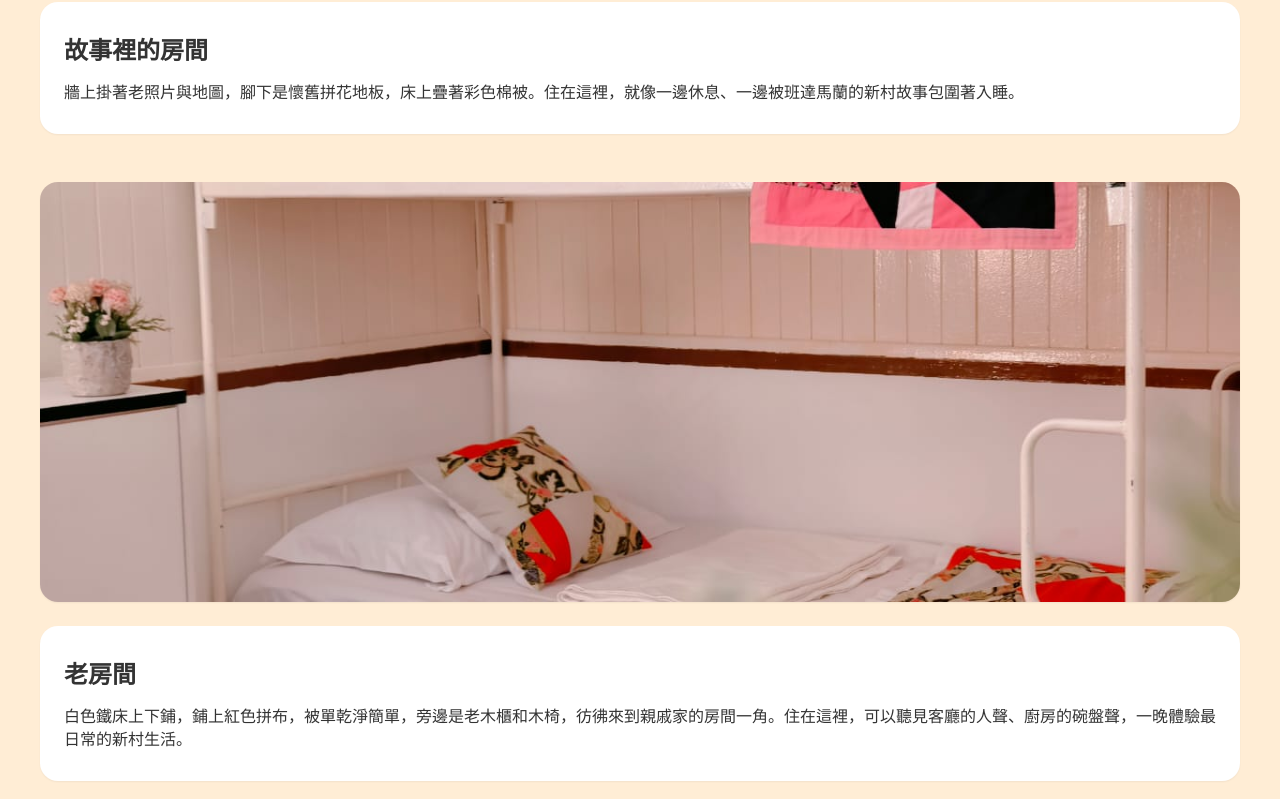
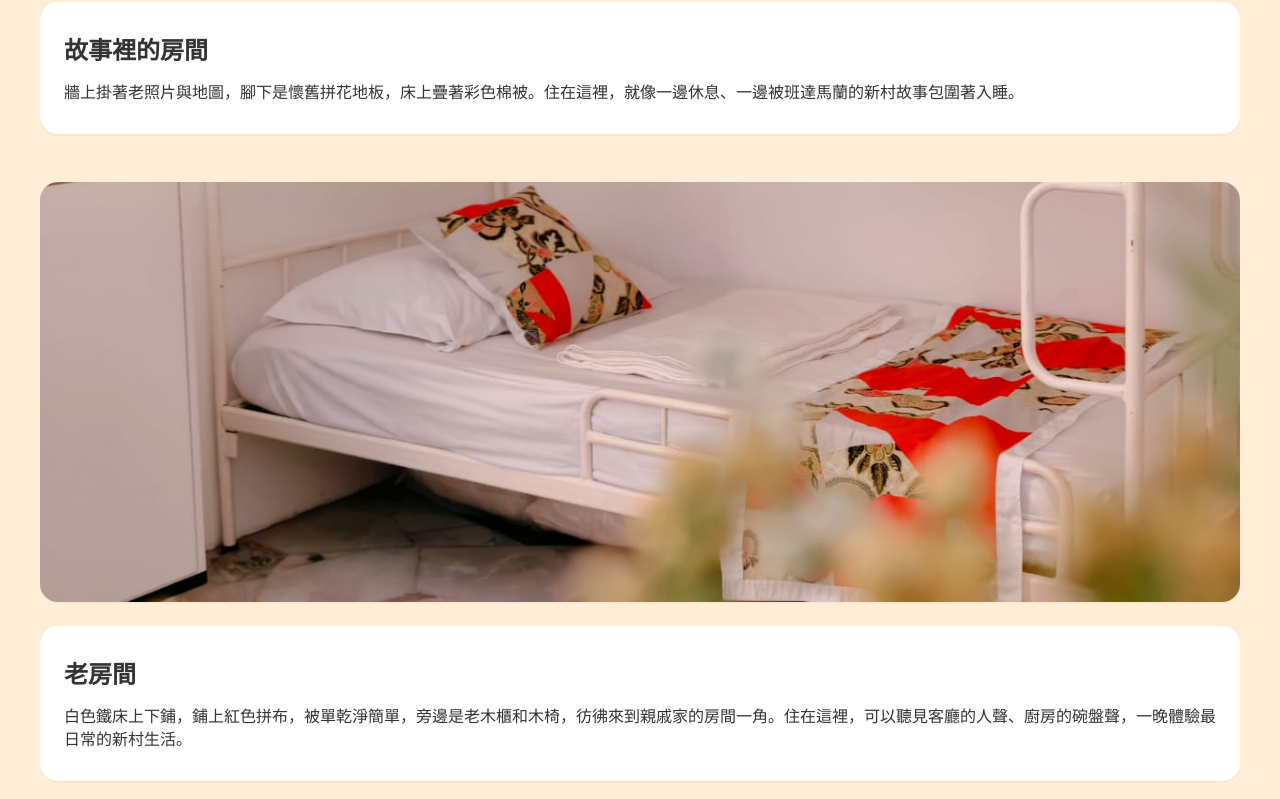
Before and after one commit to zellhuang0503/rumah_papan, a React (Vite) app: page /village/stay in a window 1280 px wide. Shown: the part 692-1491 px from the top of the page. Built offline with nearby package versions, Linux system fonts and the light colour scheme.

Commit message:
feat: update product image positions and village map content

```diff
--- a/src/data/villageData.ts
+++ b/src/data/villageData.ts
@@ -88,7 +88,8 @@ const STAY_DATA_ZH: StayData = {
         {
             title: "老房間",
             desc: "白色鐵床上下鋪，鋪上紅色拼布，被單乾淨簡單，旁邊是老木櫃和木椅，彷彿來到親戚家的房間一角。住在這裡，可以聽見客廳的人聲、廚房的碗盤聲，一晚體驗最日常的新村生活。",
-            image: stay2
+            image: stay2,
+            imagePosition: 'object-bottom'
         },
         {
             title: "單人床",
```
